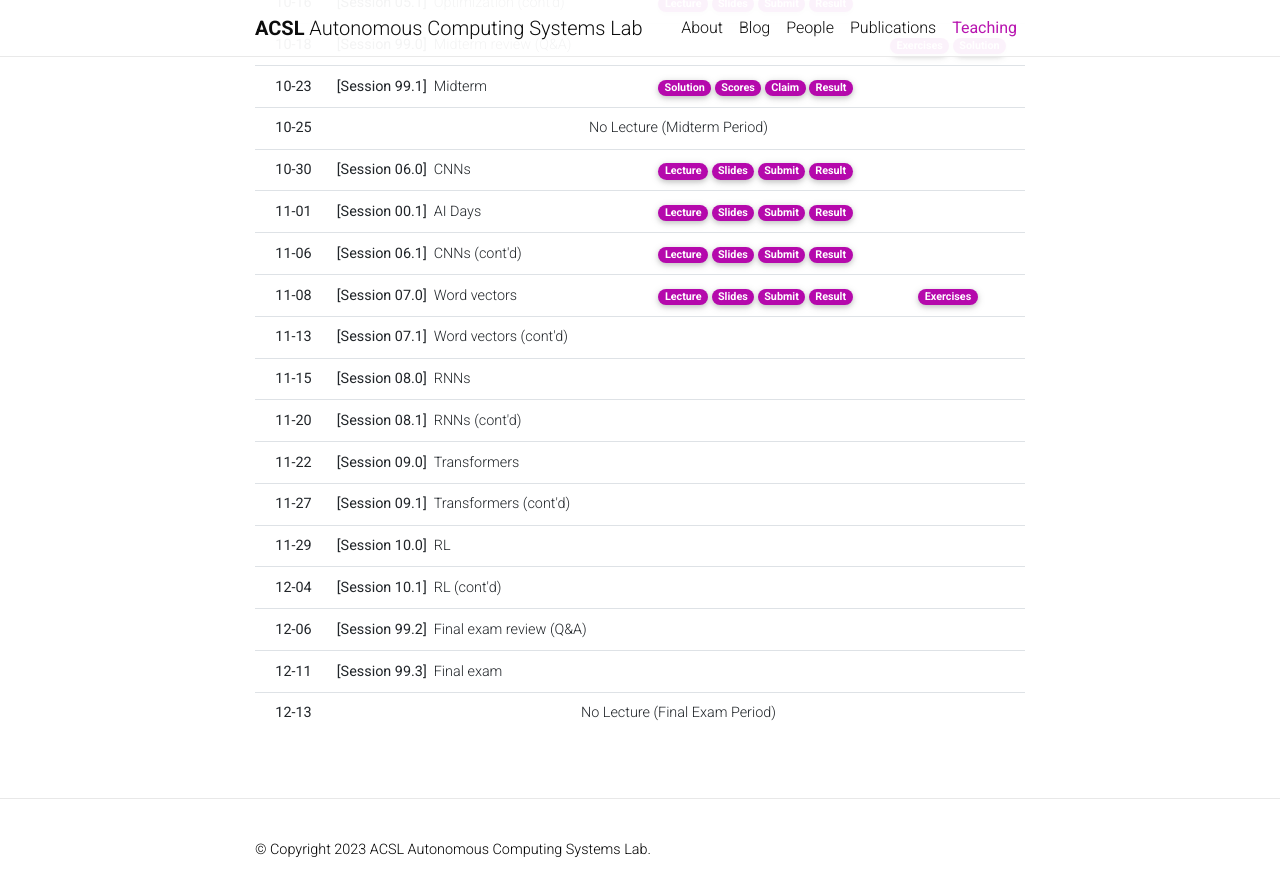
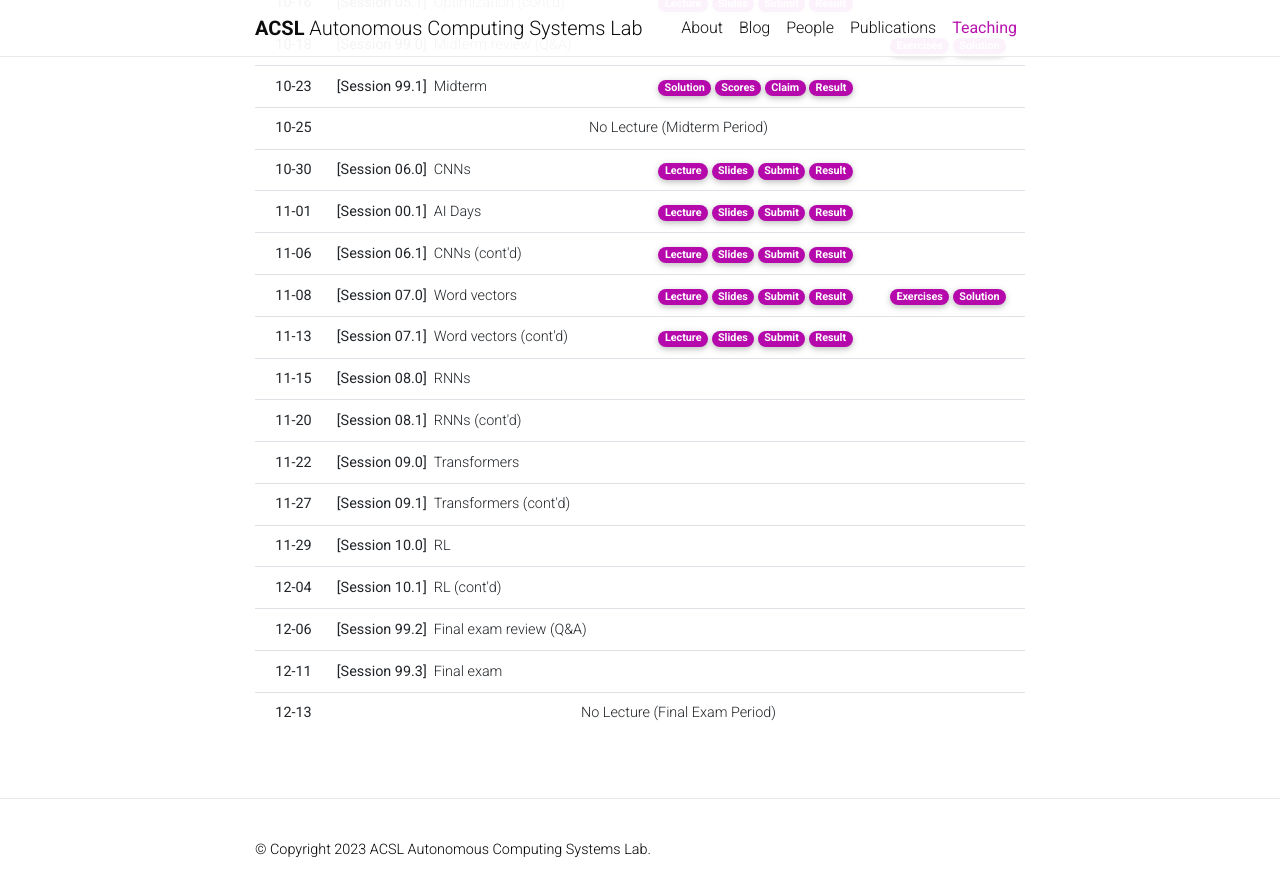
Before and after one commit to Uehwan/Uehwan.github.io, a Jekyll site: the page built from _teaching/aiexplab23fall.md, in a window 1280 px wide and 900 px high, scrolled down 1943 px. Shown: the top 896 px of the window. Built offline with Jekyll 4.4.1, drawn with Linux system fonts in a browser that asks for light colours; nearby versions of some CDN libraries; comment, search, counter and statistics services are not loaded; a style sheet for code colours, icons or effects is not loaded.

Commit message:
11-13 materials

```diff
--- a/_teaching/aiexplab23fall.md
+++ b/_teaching/aiexplab23fall.md
@@ -299,17 +299,17 @@
       </td>
       <td>
         <a href="https://colab.research.google.com/drive/1--QDJCzQdx4Eba-GmzLqjDyc32lL24wO?usp=sharing" target="_blank" class="badge badge-pill" style="background-color:#B509AC;">Exercises</a>
-        <a href="https://colab.research.google.com/drive/1U4q2pdhsgzPa2gB4kMhL_pMTEpGXuKQV?usp=sharing" target="_blank" class="badge badge-pill" style="background-color:#B509AC;"></a>
+        <a href="https://colab.research.google.com/drive/1U4q2pdhsgzPa2gB4kMhL_pMTEpGXuKQV?usp=sharing" target="_blank" class="badge badge-pill" style="background-color:#B509AC;">Solution</a>
       </td>
     </tr>
     <tr>
       <th scope="row">11-13</th>
       <td class="text-left"><b>[Session 07.1]</b> &nbsp;Word vectors (cont'd)</td>
       <td>
-        <!--a href="" target="_blank" class="badge badge-pill" style="background-color:#B509AC;">Lecture</a>
-        <a href="" target="_blank" class="badge badge-pill" style="background-color:#B509AC;">Slides</a>
-        <a href="" target="_blank" class="badge badge-pill" style="background-color:#B509AC;">Submit</a>
-        <a href="" target="_blank" class="badge badge-pill" style="background-color:#B509AC;">Result</a-->
+        <a href="https://colab.research.google.com/drive/14fSaaRG61glCHxj6zuaV8gxo0cymSvwA?usp=sharing" target="_blank" class="badge badge-pill" style="background-color:#B509AC;">Lecture</a>
+        <a href="https://docs.google.com/presentation/d/1WRa8JOF4fmZ4lDCF-xiV8oL4EejH1_uSNJUgLQh1lp0/edit?usp=sharing" target="_blank" class="badge badge-pill" style="background-color:#B509AC;">Slides</a>
+        <a href="https://forms.gle/MLnhdU3NcZQeAoAeA" target="_blank" class="badge badge-pill" style="background-color:#B509AC;">Submit</a>
+        <a href="https://docs.google.com/spreadsheets/d/1F7m-G-tbFEy3t20KTF7ZsKMP2KZCuCVWrRJGTWGQ3ig/edit?usp=sharing" target="_blank" class="badge badge-pill" style="background-color:#B509AC;">Result</a>
       </td>
       <td>
         <!--a href="" target="_blank" class="badge badge-pill" style="background-color:#B509AC;">Exercises</a>
```
